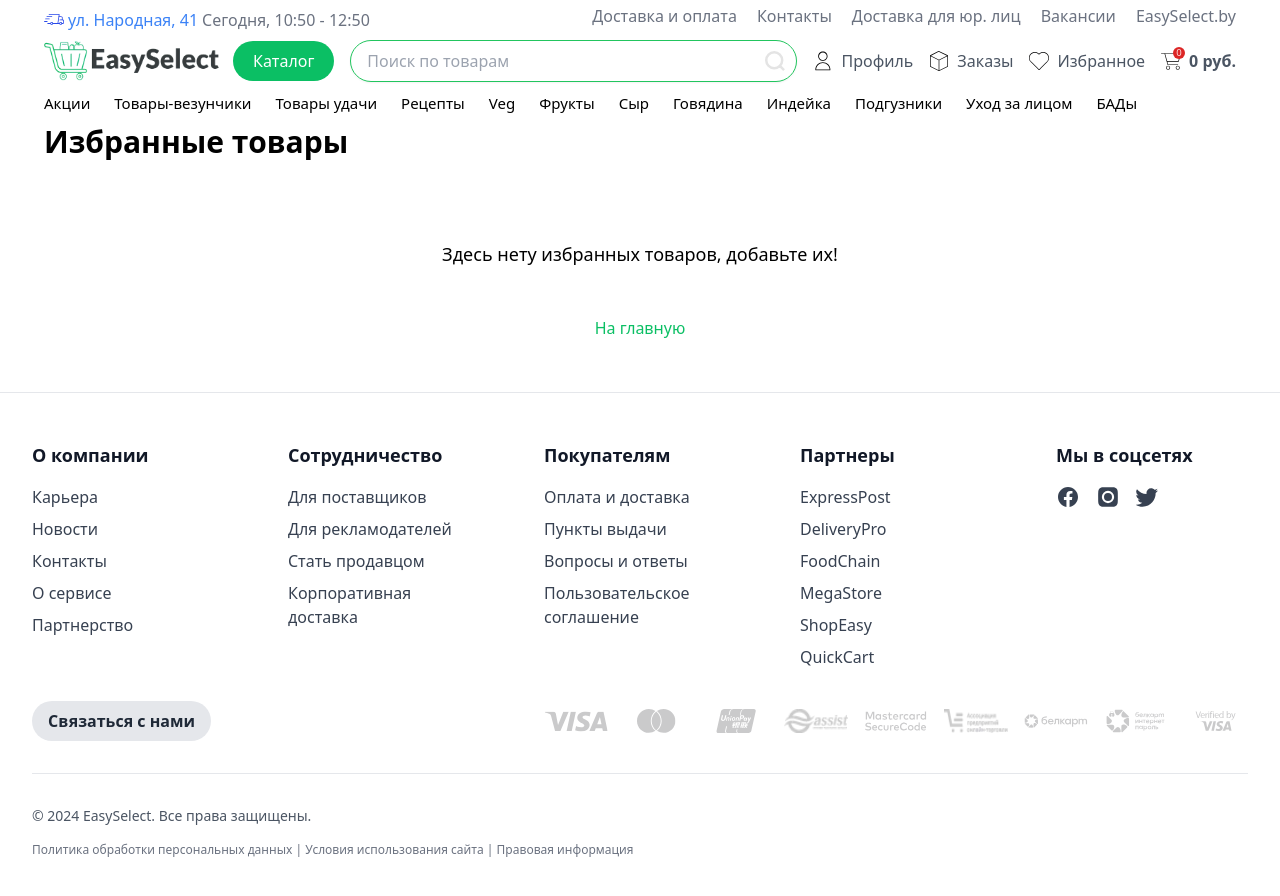
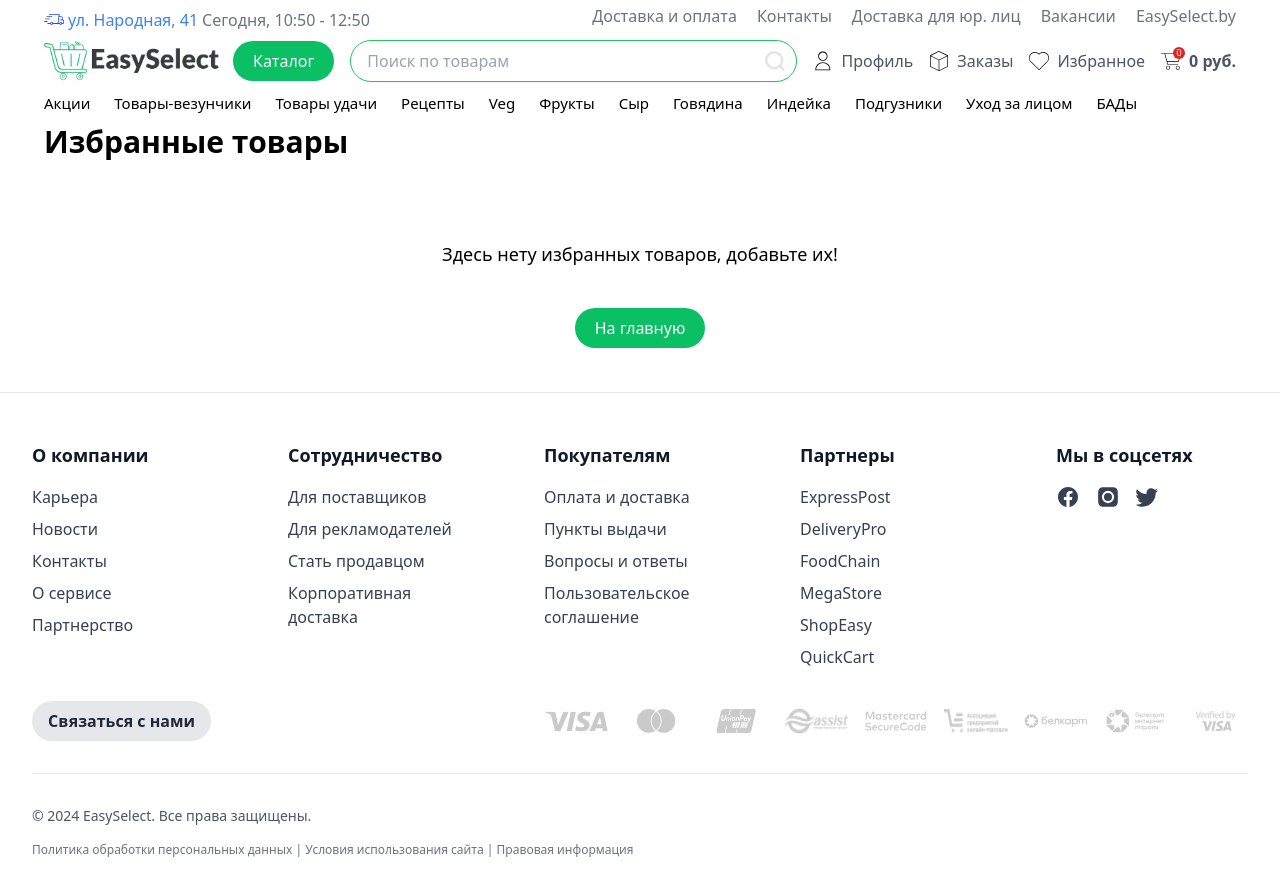
Before and after one commit to isstep/vue-EasySelect, a Vue app: page /favorites in a window 1280 px wide. Shown: the top 896 px of the page. Built offline with nearby package versions, Linux system fonts and the light colour scheme; no server answers.

Commit message:
feat: fix button for favorite

```diff
--- a/src/pages/FavoritePage.vue
+++ b/src/pages/FavoritePage.vue
@@ -31,7 +31,7 @@ const goToHome = () => {
       <p class="text-lg mb-10">Здесь нету избранных товаров, добавьте их!</p>
       <button
         @click="goToHome"
-        class="h-10 px-5 text-customGreen transition-colors duration-150 bg-CustomGreen rounded-full focus:shadow-outline hover:customGreen"
+        class="h-10 px-5 text-white transition-colors duration-150 bg-customGreen rounded-full focus:shadow-outline hover:customGreen"
       >
         На главную
       </button>
```
